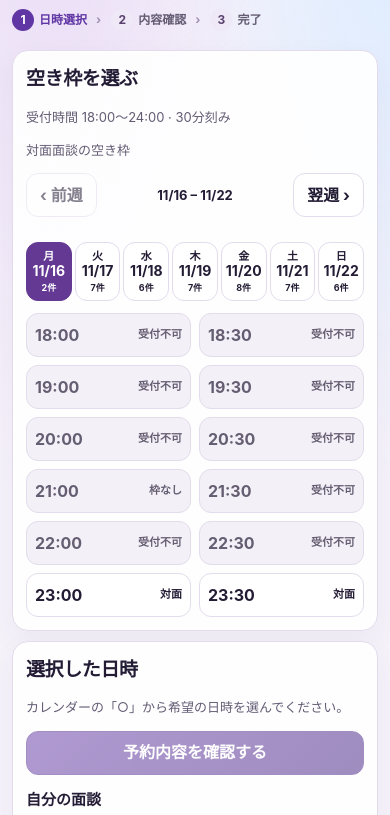
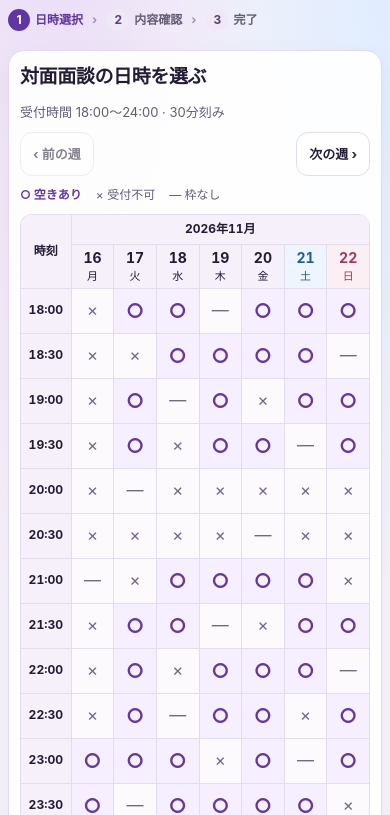
Before and after one commit to ryo1107sai10/night-pallet-line-demo, a plain HTML site: page interview/index.html in a window 390 px wide. Shown: the part 176-991 px from the top of the page. Drawn offline with Linux system fonts and the light colour scheme.

Commit message:
Fit interview availability into a weekly calendar on mobile

```diff
--- a/interview/calendar.css
+++ b/interview/calendar.css
@@ -9,7 +9,7 @@
 .interview-app button.primary{background:linear-gradient(135deg,#7048ac,#52308c);border:1px solid #573292;color:white;font-weight:750}
 .interview-app button.secondary{color:var(--accent)}
 .interview-app :focus-visible{outline:3px solid #9c5acc;outline-offset:3px}
-.interview-app .hero{display:block;padding:29px 0 18px}
+.interview-app .hero{display:block;padding:29px 0 18px;background:transparent;color:var(--ink)}
 .interview-app .hero h1{font-size:clamp(30px,5vw,46px);letter-spacing:-.045em;font-weight:790}
 .interview-app .hero p{font-size:14px;margin-top:5px;color:var(--muted)}
 .interview-app .flow{display:flex;gap:10px;align-items:center;padding:0;margin:0 0 19px;list-style:none;font-size:12px;color:var(--muted)}
@@ -24,30 +24,29 @@
 .interview-app .box h3{font-size:15px}
 .interview-app .box p{color:var(--muted);font-size:13px}
 .interview-app .stack{display:grid;gap:13px}
-.interview-app .weekbar{display:flex;align-items:center;justify-content:space-between;gap:8px;margin:0 0 12px}
-.interview-app .weekbar button{flex:0 0 auto}
-.interview-app .weekbar strong{font-size:clamp(13px,2vw,17px);text-align:center}
-.interview-app .grid{border-collapse:separate;border-spacing:0;width:100%;table-layout:fixed;font-size:12px}
-.interview-app .grid caption{text-align:left;color:var(--muted);margin-bottom:8px}
-.interview-app .grid th,.interview-app .grid td{border:solid var(--line);border-width:0 1px 1px 0;text-align:center;padding:4px}
-.interview-app .grid th:first-child{border-left-width:1px;width:53px}
-.interview-app .grid thead th{border-top-width:1px;background:#f5f0fa;padding:7px 2px;color:#504564}
-.interview-app .grid thead th:first-child{border-top-left-radius:11px}
-.interview-app .grid thead th:last-child{border-top-right-radius:11px}
-.interview-app .grid thead .weekend{background:#f4eafa;color:#713481}
-.interview-app .grid time{display:block;font-size:15px;color:var(--ink)}
-.interview-app .grid td{height:54px;color:#797285;background:#fcfafc}
-.interview-app .grid td button{width:100%;border:1px solid #d6c6ef;background:#f3edff;color:#5a358f;padding:3px;font-size:11px;display:grid;place-content:center;line-height:1.2}
-.interview-app .grid td button b{font-size:15px;line-height:1.1}
-.interview-app .grid td button[aria-pressed=true],.interview-app .mobile-slots button[aria-pressed=true]{background:#63399c;color:#fff;border-color:#63399c}
-.interview-app .mobile-calendar{display:none}
-.interview-app .date-strip{display:grid;grid-template-columns:repeat(7,minmax(0,1fr));gap:3px;margin-bottom:12px}
-.interview-app .date-strip button{min-width:0;line-height:1.15;padding:7px 1px;font-size:11px}
-.interview-app .date-strip b{display:block;font-size:14px}
-.interview-app .date-strip small{display:block;white-space:nowrap;font-size:9px;margin-top:4px}
-.interview-app .date-strip [aria-pressed=true]{background:#643994;color:white;border-color:#643994}
-.interview-app .mobile-slots{display:grid;grid-template-columns:repeat(2,minmax(0,1fr));gap:8px}
-.interview-app .mobile-slots button{display:flex;gap:6px;align-items:center;justify-content:space-between;padding-inline:8px;font-weight:650}
+.interview-app .weekbar{display:flex;align-items:center;justify-content:space-between;gap:8px}
+.interview-app .weekbar button{padding:7px 12px;font-size:13px;white-space:nowrap}
+.interview-app .calendar-legend{display:flex;flex-wrap:wrap;gap:4px 14px;margin:0;padding:0;list-style:none;font-size:12px;color:var(--muted)}
+.interview-app .calendar-legend .available{color:var(--accent);font-weight:700}
+.interview-app .weekly-calendar{display:table;width:100%;table-layout:fixed;border-collapse:separate;border-spacing:0;border:solid var(--line);border-width:1px 0 0 1px;border-radius:12px;overflow:hidden;text-align:center;font-variant-numeric:tabular-nums}
+.interview-app .calendar-time-col{width:clamp(44px,13vw,64px)}
+.interview-app .weekly-calendar th,.interview-app .weekly-calendar td{border:solid var(--line);border-width:0 1px 1px 0;padding:0;vertical-align:middle}
+.interview-app .weekly-calendar thead th{background:#f5f0fa;padding:5px 1px;font-weight:700;line-height:1.2}
+.interview-app .weekly-calendar .calendar-month{font-size:clamp(12px,3vw,15px);padding-block:7px}
+.interview-app .weekly-calendar .calendar-time-heading{font-size:12px}
+.interview-app .weekly-calendar thead time{display:block;font-size:clamp(13px,3.6vw,17px);font-weight:750}
+.interview-app .weekly-calendar thead small{display:block;margin-top:3px;font-size:11px;font-weight:500}
+.interview-app .weekly-calendar .saturday{background:#edf5ff;color:#285b96}
+.interview-app .weekly-calendar .sunday{background:#fceff4;color:#a13864}
+.interview-app .weekly-calendar tbody th{background:#f5f0fa;font-size:clamp(11px,3.1vw,14px);white-space:nowrap}
+.interview-app .weekly-calendar td{height:45px;background:#fcfafc}
+.interview-app .weekly-calendar td.has-open-slot{background:#f5efff}
+.interview-app .calendar-marker{color:#736782;font-size:17px;line-height:1}
+.interview-app .calendar-slot{display:grid;place-content:center;gap:2px;width:100%;min-width:0;padding:2px 0;border:0;border-radius:0;background:transparent;color:#653997;font-size:20px;line-height:1}
+.interview-app .calendar-slot small{display:block;font-size:10px}
+.interview-app .calendar-slot + .calendar-slot{border-top:1px solid var(--line)}
+.interview-app .calendar-slot:focus-visible{outline-offset:-3px}
+.interview-app .calendar-slot[aria-pressed=true],.interview-app .calendar-slot[aria-pressed=true]:hover:not(:disabled){background:var(--accent);color:#fff}
 .interview-app .slot-summary{border-inline-start:3px solid #a680c8;background:#f7f1fb;padding:10px 12px;border-radius:0 10px 10px 0;overflow-wrap:anywhere}
 .interview-app .controls{display:flex;gap:7px;flex-wrap:wrap;align-items:center}
 .interview-app label.field{display:grid;gap:5px;color:#544963;font-size:13px;font-weight:650}
@@ -62,15 +61,22 @@
 .interview-app footer{color:var(--muted);font-size:12px;padding:16px 0 0}
 body.interview-page{margin:0;background:radial-gradient(ellipse at 14% 0,#e9dbf6 0,transparent 45%),radial-gradient(ellipse at 100% 10%,#deecff 0,transparent 40%),#f6f2fa;color:#241c35}
 .interview-page #interview{width:min(1120px,calc(100% - 40px));margin:auto}
-.interview-page .interview-header{width:min(1120px,calc(100% - 40px));margin:15px auto 0;padding:10px 15px;border:1px solid #e4d9f1;border-radius:16px;background:#ffffffc9;backdrop-filter:blur(14px);display:flex;justify-content:space-between;gap:10px;align-items:center;font-family:system-ui,sans-serif}
+.interview-page .interview-header{box-sizing:border-box;width:min(1120px,calc(100% - 40px));margin:15px auto 0;padding:10px 15px;border:1px solid #e4d9f1;border-radius:16px;background:#ffffffc9;backdrop-filter:blur(14px);display:flex;justify-content:space-between;gap:10px;align-items:center;font-family:system-ui,sans-serif}
 .interview-header a{color:#53367b;font-weight:750;text-decoration:none;min-height:44px;display:flex;align-items:center}
-body.has-interviews main.auth{max-width:min(1120px,calc(100vw - 30px))}
-@media(max-width:760px){.interview-app .columns{grid-template-columns:1fr;gap:10px}.interview-app .box{padding:13px;border-radius:16px}.interview-app .desktop-calendar{display:none}.interview-app .mobile-calendar{display:block}.interview-app .hero{padding:19px 0 12px}.interview-page #interview,.interview-page .interview-header{width:calc(100% - 24px)}}
+body.has-interviews main.auth{max-width:min(1120px,calc(100% - 30px))}
+@media(max-width:760px){
+  .interview-app .columns{grid-template-columns:minmax(0,1fr);gap:10px}
+  .interview-app .box{padding:13px;border-radius:16px}
+  .interview-app .calendar-panel{padding:11px;gap:10px}
+  .interview-app .hero{padding:19px 0 12px}
+  .interview-app .interview-review{width:100%}
+  .interview-page #interview,.interview-page .interview-header{width:calc(100% - 16px)}
+  body.has-interviews main.auth{max-width:calc(100% - 16px);padding-inline:7px}
+}
 
 .interview-app input.inline-check{width:auto;min-height:0}
 .interview-app .time-fields{display:grid;grid-template-columns:1fr 1fr;gap:10px}
-.interview-app .mobile-slots button:disabled{background:#f4f0f7;color:#655d72;opacity:1}
-.interview-app .mobile-slots button span{font-size:11px}
+
 .interview-app .demo-availability-status{color:#563284;font-size:14px;font-weight:650}
 .interview-app .demo-availability-status:not(:empty){padding:12px 0}
 .interview-app .demo-availability-status:empty{height:16px}
--- a/interview/calendar.mjs
+++ b/interview/calendar.mjs
@@ -8,6 +8,7 @@ const shift=(date,amount)=>new Date(Date.parse(date+'T00:00:00Z')+amount*dayMs).
 export const dateKey=(date,zone)=>localTime(date,zone).date
 const weekday=date=>new Date(date+'T00:00:00Z').getUTCDay()
 const label=date=>Number(date.slice(5,7))+'/'+Number(date.slice(8,10))
+const monthLabel=date=>date.slice(0,4)+'年'+Number(date.slice(5,7))+'月'
 export function formatAppointment(slot,zone){
   const {date,minutes}=localTime(slot.starts_at,zone)
   const finish=localTime(slot.ends_at,zone)
@@ -38,8 +39,8 @@ function item(slot,zone){
 
 export async function mountInterview(root,service) {
   root.classList.add('interview-app')
-  let data,start,day,selected,existing,complete
-  let stage='select',busy=false,message='',name=''
+  let data,start,selected,existing,complete
+  let stage='select',busy=false,message='',name='',contactEmail=''
 
   function show(focus=false){
     if(!data) return
@@ -80,49 +81,67 @@ export async function mountInterview(root,service) {
 
   function help(){
     const guide=box('面談のご案内')
-    guide.append(el('p','面談形式と所要時間は空き枠ごとに表示します。会場・参加方法は確定後にご確認いただけます。'))
-    if(stage!=='done')guide.append(el('p','確定後は「自分の面談」から日程変更・取消ができます。'))
+    guide.append(el('p','所要時間は枠を選ぶと確認できます。会場案内は予約確定後に表示されます。'))
+    if(stage!=='done')guide.append(el('p',service.guest?
+      '確定後は、このブラウザの「自分の面談」から日程変更・取消ができます。':
+      '確定後は「自分の面談」から日程変更・取消ができます。'))
     return guide
   }
 
   function calendar(){
-    const cal=box('空き枠を選ぶ')
+    const cal=box('対面面談の日時を選ぶ')
+    cal.classList.add('calendar-panel')
+    if(data.interviews_enabled===false){
+      cal.append(el('p','この店舗では現在、新規の面談予約を受け付けていません。'))
+      return cal
+    }
     const dates=Array.from({length:range},(_,i)=>shift(start,i))
     const hours=data.hours??defaultHours
     const times=timeOptions(hours.start,hours.end)
-    const current=dates.includes(day)?day:dates[0]
     const pending=new Map()
-    const counts=new Map(dates.map(date=>[date,0]))
     for(const slot of data.slots){
       if(slot.method!=='onsite')continue
       if(!fitsHours(slot.starts_at,slot.ends_at,data.timezone,hours))continue
       const {date,minutes}=localTime(slot.starts_at,data.timezone)
-      if(!counts.has(date))continue
+      if(!dates.includes(date))continue
       const key=date+'/'+minutes
       const sameTime=pending.get(key)??[]
       sameTime.push(slot)
       pending.set(key,sameTime)
-      if(slot.available)counts.set(date,counts.get(date)+1)
     }
     const bar=el('div',null,'weekbar')
-    const prev=action('‹ 前週',event=>run(()=>week(-7),event.currentTarget))
-    const forward=action('翌週 ›',event=>run(()=>week(7),event.currentTarget))
+    const prev=action('‹ 前の週',event=>run(()=>week(-7),event.currentTarget))
+    const forward=action('次の週 ›',event=>run(()=>week(7),event.currentTarget))
     prev.disabled=start<=data.today;forward.disabled=start>=shift(data.today,90)
-    bar.append(prev,el('strong',label(dates[0])+' – '+label(dates.at(-1))),forward)
-    const summary=el('p','対面面談の空き枠','small')
-    summary.setAttribute('role','status')
-    cal.append(el('p','受付時間 '+clockLabel(hours.start)+'〜'+clockLabel(hours.end)+' · '+interval+'分刻み'),summary,bar)
+    bar.append(prev,forward)
+    cal.append(el('p','受付時間 '+clockLabel(hours.start)+'〜'+clockLabel(hours.end)+' · '+interval+'分刻み'))
+    const legend=el('ul',null,'calendar-legend')
+    legend.setAttribute('aria-label','空き状況の見方')
+    legend.append(el('li','○ 空きあり','available'),el('li','× 受付不可'),el('li','— 枠なし'))
+    cal.append(bar,legend)
 
-    const table=el('table',null,'grid desktop-calendar')
-    table.append(el('caption','○ 空きあり　× 受付不可　— 受付枠なし'))
-    const head=table.createTHead().insertRow()
-    const timeHeading=el('th','時刻');timeHeading.scope='col';head.append(timeHeading)
+    const table=el('table',null,'weekly-calendar')
+    table.append(el('caption','対面面談の週間カレンダー','visually-hidden'))
+    const cols=el('colgroup')
+    const timeCol=el('col',null,'calendar-time-col')
+    const dateCols=el('col');dateCols.span=range
+    cols.append(timeCol,dateCols);table.append(cols)
+    const head=table.createTHead()
+    const months=head.insertRow()
+    const timeHeading=el('th','時刻','calendar-time-heading');timeHeading.scope='col';timeHeading.rowSpan=2
+    const firstMonth=monthLabel(dates[0]),lastMonth=monthLabel(dates.at(-1))
+    const monthHeading=el('th',firstMonth===lastMonth?firstMonth:firstMonth+' – '+lastMonth,'calendar-month')
+    monthHeading.colSpan=range
+    months.append(timeHeading,monthHeading)
+    const dateHead=head.insertRow()
     for(const date of dates){
-      const th=el('th',null,weekday(date)%6===0?'weekend':'')
+      const index=weekday(date)
+      const th=el('th',null,index===6?'saturday':index===0?'sunday':'')
       th.scope='col'
-      const text=el('time',label(date));text.dateTime=date
-      th.append(text,el('small',days[weekday(date)]))
-      head.append(th)
+      th.setAttribute('aria-label',monthLabel(date)+Number(date.slice(8,10))+'日 '+days[index]+'曜日')
+      const day=el('time',String(Number(date.slice(8,10))));day.dateTime=date
+      th.append(day,el('small',days[index]))
+      dateHead.append(th)
     }
     const tbody=table.createTBody()
     for(const key of times){
@@ -130,62 +149,52 @@ export async function mountInterview(root,service) {
       for(const date of dates){
         const cell=row.insertCell()
         const slots=pending.get(date+'/'+key)??[]
-        if(!slots.length)cell.textContent='—'
-        for(const slot of slots){
-          if(slot.available)cell.append(slotButton(slot,true))
-          else {const marker=el('span','×');marker.setAttribute('aria-label','受付不可');cell.append(marker)}
+        const free=slots.filter(slot=>slot.available)
+        if(free.length){
+          cell.classList.add('has-open-slot')
+          for(const slot of free)cell.append(slotButton(slot,free.length>1))
+        }else{
+          const marker=el('span',slots.length?'×':'—','calendar-marker')
+          marker.setAttribute('role','img')
+          marker.setAttribute('aria-label',slots.length?'受付不可':'枠なし')
+          cell.append(marker)
         }
       }
     }
-    const mobile=el('div',null,'mobile-calendar')
-    const strip=el('div',null,'date-strip')
-    strip.setAttribute('aria-label','日付を選択')
-    for(const date of dates){
-      const b=action('',()=>{
-        day=date;show()
-        root.querySelector('.date-strip [aria-pressed=true]')?.focus()
-      })
-      b.setAttribute('aria-pressed',String(current===date))
-      b.setAttribute('aria-label',label(date)+' '+days[weekday(date)]+'曜日 空き'+counts.get(date)+'件')
-      b.append(el('span',days[weekday(date)]),el('b',label(date)),el('small',counts.get(date)+'件'))
-      strip.append(b)
-    }
-    const list=el('div',null,'mobile-slots')
-    for(const key of times){
-      const options=pending.get(current+'/'+key)??[]
-      const free=options.filter(slot=>slot.available)
-      if(free.length){list.append(...free.map(slot=>slotButton(slot,false)));continue}
-      const closed=action('',null)
-      closed.disabled=true
-      closed.append(el('b',clockLabel(key)),el('span',options.length?'受付不可':'枠なし'))
-      list.append(closed)
-    }
-    mobile.append(strip,list)
-    cal.append(table,mobile)
-    if(data.availability_warning)cal.insertBefore(el('p','Googleカレンダーの空き状況を確認できないため、現在は予約を受け付けていません。','notice'),table)
+    if(data.availability_warning)cal.append(el('p','Googleカレンダーの空き状況を確認できなかった枠は、現在予約できません。','notice'))
+    cal.append(table)
     if(!pending.size)cal.append(el('p','この週に公開中の対面面談枠はありません。翌週もご確認ください。','small'))
     return cal
   }
-  function slotButton(slot,compact){
+  function slotButton(slot,showDuration){
     const chosen=selected?.id===slot.id
     const b=action('',()=>{
-      selected=slot;day=dateKey(slot.starts_at,data.timezone);message='';show()
-      for(const control of root.querySelectorAll('button[data-slot]')){
-        if(control.dataset.slot===slot.id&&control.getClientRects().length){control.focus();break}
+      selected=slot;message='';show()
+      const next=root.querySelector('.interview-review')
+      if(window.matchMedia('(max-width: 760px)').matches){
+        next?.focus({preventScroll:true})
+        next?.closest('.box')?.scrollIntoView({block:'start'})
+      }else{
+        const cell=Array.from(root.querySelectorAll('button[data-slot]')).find(button=>button.dataset.slot===slot.id)
+        cell?.focus()
       }
-    })
+    },'calendar-slot')
     b.dataset.slot=slot.id
     b.setAttribute('aria-pressed',String(chosen))
     b.setAttribute('aria-label',formatAppointment(slot,data.timezone)+' '+methods[slot.method]+' 空きあり')
-    b.append(el('b',compact?'○':clockLabel(localTime(slot.starts_at,data.timezone).minutes)),el('span',methods[slot.method]))
+    b.append(el('span','○'))
+    if(showDuration)b.append(el('small',duration(slot)))
     return b
   }
 
   async function week(offset){
     const candidate=shift(start,offset),limit=shift(data.today,90)
     const next=candidate<data.today?data.today:candidate>limit?limit:candidate
-    data=await service.calendar(next);start=next;selected=null;message='';chooseFirstAvailableDay();show()
-    root.querySelector('.weekbar strong')?.scrollIntoView({block:'nearest'})
+    data=await service.calendar(next);start=next;selected=null;message='';show()
+    const buttons=root.querySelectorAll('.weekbar button')
+    const direction=offset>0?1:0
+    const active=buttons[direction].disabled?buttons[1-direction]:buttons[direction]
+    active.focus({preventScroll:true})
   }
 
   function selection(){
@@ -195,10 +204,10 @@ export async function mountInterview(root,service) {
     if(existing)panel.append(el('p','現在の面談 '+formatAppointment(existing,data.timezone)))
     const next=action('予約内容を確認する',()=>{
       message='';stage='confirm';show(true)
-    },'primary')
+    },'primary interview-review')
     next.disabled=!selected
     panel.append(next)
-    if(existing)panel.append(action('日程変更をやめる',()=>{existing=null;selected=null;message='';chooseFirstAvailableDay();show()}))
+    if(existing)panel.append(action('日程変更をやめる',()=>{existing=null;selected=null;message='';show()}))
     const list=el('section')
     list.append(el('h3','自分の面談'))
     for(const booking of data.bookings){
@@ -206,9 +215,10 @@ export async function mountInterview(root,service) {
       const row=el('div',null,'record stack')
       row.append(el('strong',active?'確定済み':booking.status==='cancelled'?'取消済み':'過去の予約'),item(booking,data.timezone))
       if(booking.instructions)row.append(el('p',booking.instructions,'wrap'))
-      if(active)row.append(group(action('日程変更',()=>{
-        existing=booking;selected=null;message='';chooseFirstAvailableDay();show(true)
-      }),action('取り消す',()=>{
+      const change=data.interviews_enabled===false?[]:[action('日程変更',()=>{
+        existing=booking;selected=null;message='';show(true)
+      })]
+      if(active)row.append(group(...change,action('取り消す',()=>{
         complete=booking;stage='cancel';show(true)
       })))
       list.append(row)
@@ -229,6 +239,14 @@ export async function mountInterview(root,service) {
       input.oninput=()=>{name=input.value}
       label.append(el('span','お名前（必須）'),input)
       form.append(label)
+      if(service.guest){
+        const contact=el('label',null,'field'),address=el('input')
+        address.type='email';address.required=true;address.maxLength=254
+        address.autocomplete='email';address.value=contactEmail
+        address.oninput=()=>{contactEmail=address.value}
+        contact.append(el('span','連絡先メールアドレス（必須）'),address)
+        form.append(contact,el('p','メールアドレスは店舗が面談の連絡に使用します。','small'))
+      }
     }
     const submit=el('button',existing?'この日時に変更する':'この日時で面談を確定する','primary')
     submit.type='submit'
@@ -239,7 +257,7 @@ export async function mountInterview(root,service) {
       run(async()=>{
         if(!existing&&!name.trim())throw new Error('お名前を入力してください。')
         try{complete=existing?await service.change(existing.id,{action:'reschedule',slot:selected.id,revision:existing.revision}):
-          await service.book({slot:selected.id,name:name.trim()})}
+          await service.book({slot:selected.id,name:name.trim(),...(service.guest?{email:contactEmail.trim()}:{})})}
         catch(error){
           if(error.status!==409)throw error
           await refresh()
@@ -266,12 +284,6 @@ export async function mountInterview(root,service) {
   async function refresh(){
     data=await service.calendar(start)
     start=start??data.today
-    if(!day)chooseFirstAvailableDay()
-  }
-
-  function chooseFirstAvailableDay(){
-    const first=data.slots.find(slot=>slot.method==='onsite'&&slot.available)
-    day=first?dateKey(first.starts_at,data.timezone):start
   }
 
   function done(){
@@ -282,7 +294,7 @@ export async function mountInterview(root,service) {
       if(complete.instructions)success.append(el('p',complete.instructions,'wrap'))
     }
     success.append(action('自分の面談を見る',event=>run(async()=>{
-      await refresh();existing=null;complete=null;selected=null;stage='select';chooseFirstAvailableDay();show(true)
+      await refresh();existing=null;complete=null;selected=null;stage='select';show(true)
     },event.currentTarget),'secondary'))
     return success
   }
--- a/interview/demo.mjs
+++ b/interview/demo.mjs
@@ -1,4 +1,4 @@
-import {dateKey,mountInterview} from './calendar.mjs?v=4'
+import {dateKey,mountInterview} from './calendar.mjs?v=5'
 import {clockLabel, fitsHours, timeOptions} from './hours.mjs'
 import {loadHours} from './demo-hours.mjs?v=3'
 import { readAvailability,demoIsBusy } from './demo-availability.mjs'
```
Also changed, not shown: interview/index.html (+1 -1 lines).
